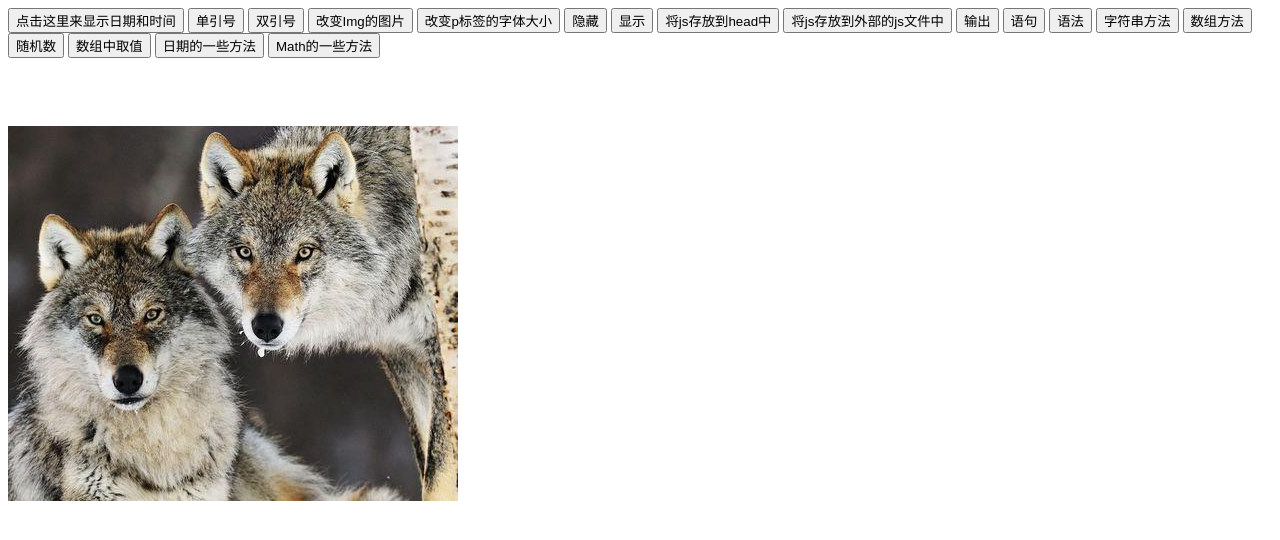
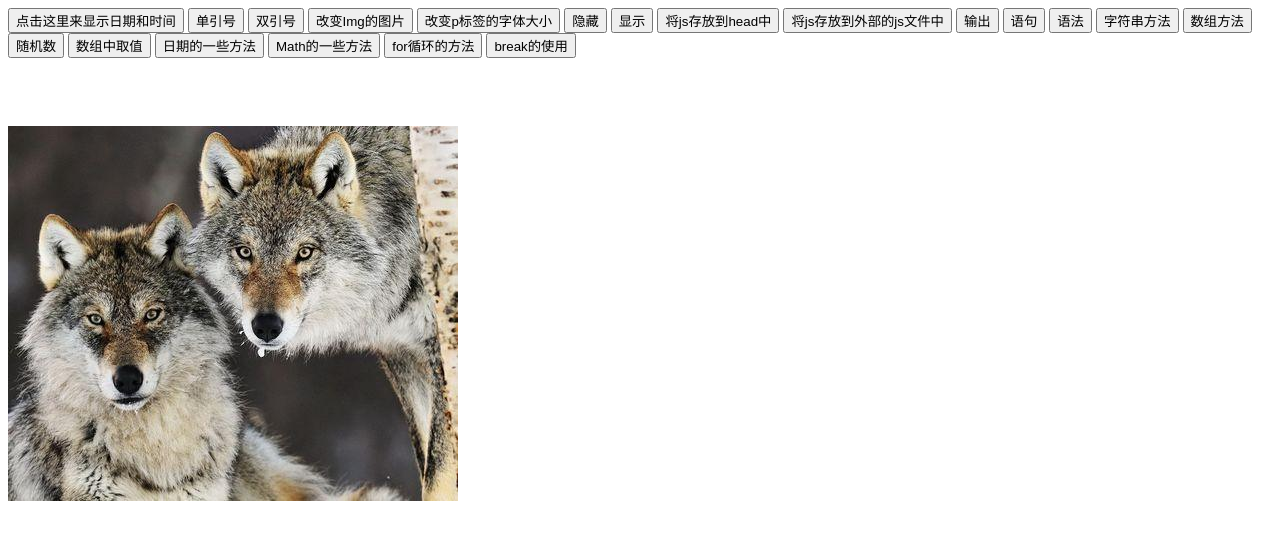
Before and after one commit to nangongyibin/Web_Study_News, a plain HTML site: page html/js.html in a window 1280 px wide. Drawn offline with Linux system fonts and the light colour scheme.

Commit message:
for break的方法的使用

```diff
--- a/html/js.html
+++ b/html/js.html
@@ -43,6 +43,10 @@
         <button type = 'button' onclick="getDate()">日期的一些方法</button>
         <!-- Math方法 -->
         <button type="button" onclick="mathMethod()">Math的一些方法</button>
+        <!-- forU循环的方法 -->
+        <button type="button" onclick="forMethod()">for循环的方法</button>
+        <!-- break的使用 -->
+        <button type="button" onclick="breakMethod()">break的使用</button>
         <br/>
         <p id="ngybP"></p>
         <br/>
--- a/js/js.js
+++ b/js/js.js
@@ -202,6 +202,36 @@ function mathMethod() {
     //sin方法
     // text = Math.sin(60);
     //cos方法
-    text = Math.cos(30);
+    // text = Math.cos(30);
     document.getElementById('ngybP').innerHTML = text;
 }
+
+function forMethod() {
+    var person ={
+        fname: 'Bill',
+        lname: 'Gates',
+        age: 62
+    };
+    var text = "";
+    var x;
+    //x为属性名
+    for(x in person){
+        // text+=person[x];
+        text +=x;
+    }
+    document.getElementById('ngybP').innerHTML = text;
+}
+
+function breakMethod() {
+    var cars  = ['BMW','Volvo','porsche','Ford'];
+    var text = '';
+    list: {
+        text +=cars[0]+"<br>";
+        text +=cars[1]+"<br>";
+        //跳出代码块
+        break list;
+        text +=cars[2]+"<br>";
+        text +=cars[3]+"<br>";
+    }
+    document.getElementById('ngybP').innerHTML = text;
+}
```
